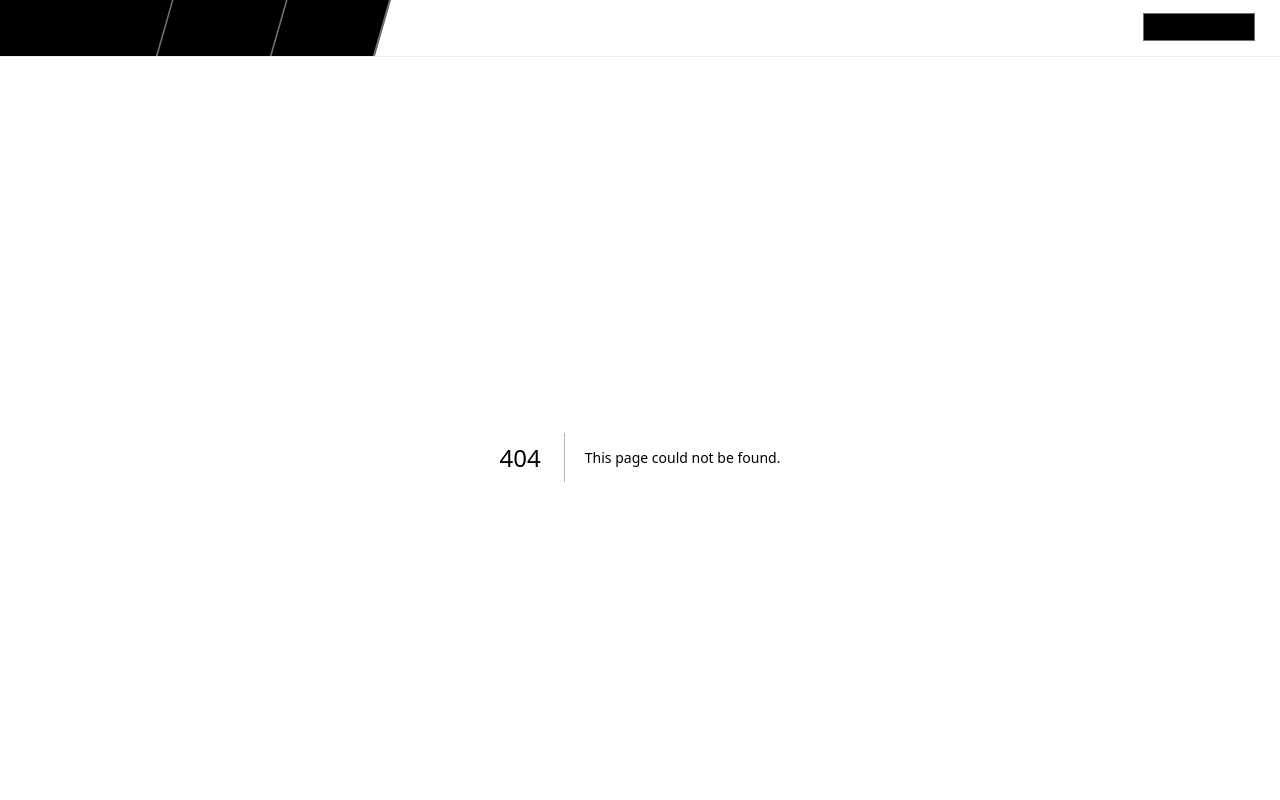
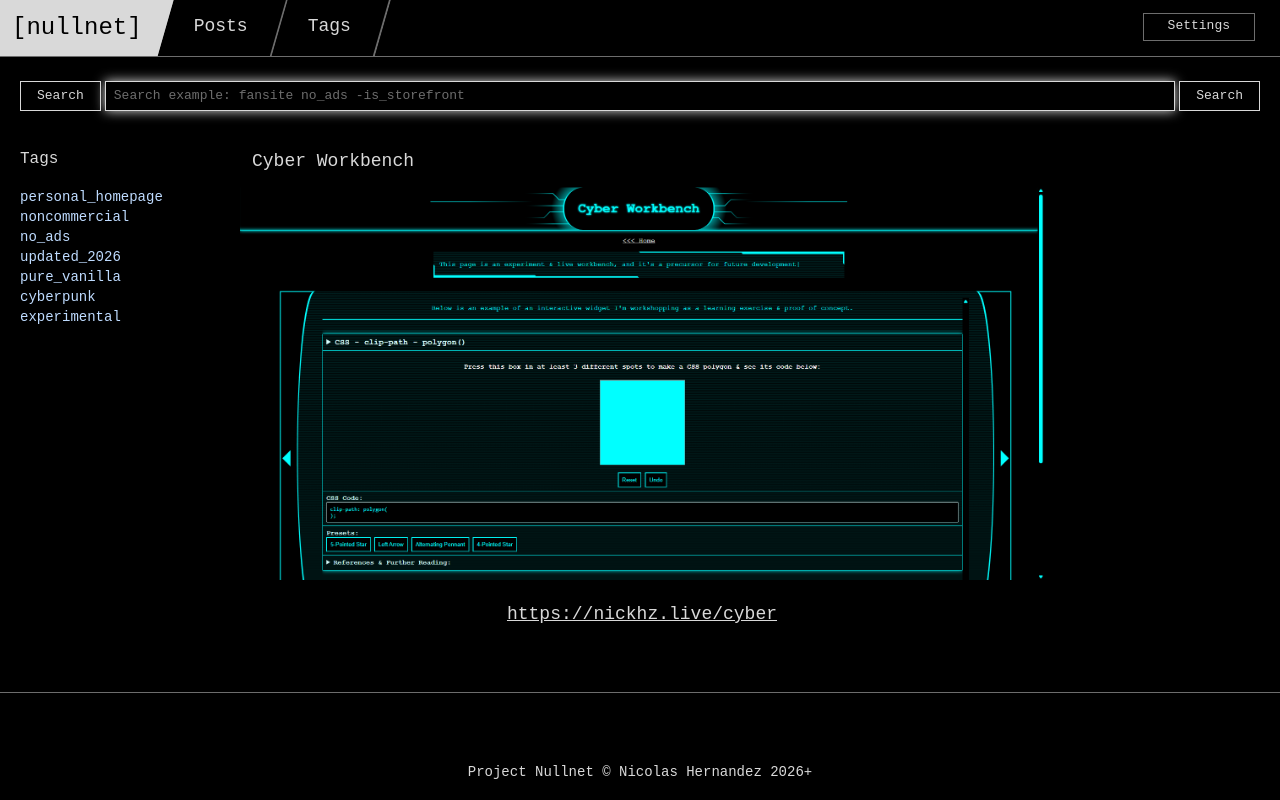
Before and after one commit to nullnet-labs/nullnet-frontend, a Next.js app: page /posts/1 in a window 1280 px wide. Before the commit this address had no page. Shown: the top 800 px of the page. Built offline with nearby package versions, Linux system fonts and the light colour scheme.

Commit message:
Clicking a post now takes you to a profile page for that post

```diff
--- /dev/null
+++ b/src/app/posts/[id]/page.tsx
@@ -0,0 +1,89 @@
+import SearchForm from "@/components/search-form";
+import styles from "@/styles/post-viewer.module.css";
+import { postData } from "@/lib/mock-data";
+
+import classes from "@/lib/css-class-list";
+import { notFound } from "next/navigation";
+
+type PostPageProps = {
+    params:Promise<{id: string}>
+}
+
+export default async function PostPage(props:PostPageProps) {
+    const params = await props.params;
+    const postDatum = postData.get(parseInt(params.id));
+
+    if (!postDatum) {
+        notFound();
+    }
+
+    return (
+        <>
+            <SearchForm />
+
+            <main className={styles['primary-content']}>
+                <input type="checkbox" id="tag-pane-expander" className={classes('hidden', styles['tag-pane-handle'])} />
+
+                <h3 className={classes('row-1 col-1 text-lg md:text-base my-3 hidden md:block', styles['tag-pane'])}>
+                    Tags
+                </h3>
+
+                <aside className={classes('row-2 col-1 text-lg/8 md:text-sm/5 hidden md:block text-blue-200', styles['tag-pane'])}>
+                    <ul>
+                        {
+                            Array.from(postDatum.tags).map((tagName) => (
+                                <li key={tagName}>
+                                    {tagName}
+                                </li>
+                            ))
+                        }
+                    </ul>
+                </aside>
+
+                <label htmlFor="tag-pane-expander" className={classes('row-1 row-end-4 col-1 mr-2 md:hidden', styles['tag-pane-handle'])}>
+                    <div className="sticky inline-block top-px text-lg px-30 pl-2 mx-auto">
+                        v ＴＡＧＳ v
+                    </div>
+                </label>
+
+                <h3 className="row-1 col-2 text-lg m-3 text-center md:text-left">
+                    {postDatum.title}
+                </h3>
+
+                <section className="row-2 col-2 text-center">
+                    {/* post details */}
+
+                    {/*
+                        will likely remain the LCP of the entire site, so optimize here...
+
+                        Image component needs width & height or fill.
+
+                        Using fill damages aspect ratios, and I won't know width & height
+                        unless (until?) I store it as metadata with the post
+                    */}
+                    <img src={postDatum.image} alt={postDatum.title} className="mx-auto" style={{maxHeight: 675}} />
+
+                    <br />
+
+                    <h3>
+                        <a href={postDatum.url} target="_blank" className="text-lg underline" >
+                            {postDatum.url}
+                        </a>
+                    </h3>
+                </section>
+
+                <nav className={'row-3 col-2 my-8 text-lg text-center'}>
+                    {/* linked-to & linked-from combination nav; may use same css checkbox trick as above */}
+                </nav>
+
+                <aside className="row-span-3 col-3 hidden xl:block md:pr-5" style={{width: 236}}>
+                    {/* the content going all the way to the edge of the page is jarring on bigger screens */}
+                </aside>
+
+                <section className="row-4 col-span-2 xl:col-span-3 text-center">
+                    {/* if the site starts getting traffic, i'll need some space to pay for keeping it alive */}
+                </section>
+            </main>
+        </>
+    )
+}
--- a/src/components/preview-card.tsx
+++ b/src/components/preview-card.tsx
@@ -23,8 +23,7 @@ export default function PreviewCard({ datum, featured }: PreviewCardProps) {
                 </header>
             }
             <a
-                href={datum.url}
-                target="_blank"
+                href={`/posts/${datum.id}`}
                 className={classes(
                     'block flex flex-col wrap-break-word p-2 hover-glow',
                     styles['preview-box']
--- /dev/null
+++ b/src/styles/app/post-viewer.module.css
@@ -0,0 +1,58 @@
+@reference "../../app/globals.css";
+
+.primary-content {
+    @apply grid w-full;
+
+    grid-template-columns: auto;
+}
+
+.tag-pane {
+    @apply pl-5;
+}
+
+label.tag-pane-handle {
+    position: relative;
+    background-color: var(--bg-color);
+    border-top: 1px solid var(--primary-accent);
+    border-bottom: 1px solid var(--primary-accent);
+    border-right: 1px solid var(--primary-accent);
+    width: 44px;
+
+    /* Tailwind has no support for writing-mode & text-orientation... */
+    writing-mode: vertical-lr;
+    text-orientation: sideways;
+
+    -webkit-writing-mode: vertical-lr;
+    -webkit-text-orientation: sideways;
+
+    -ms-writing-mode: tb-rl;
+}
+
+.tag-pane-handle:checked ~ .tag-pane {
+    @apply block;
+
+    grid-column-end: 3;
+}
+
+.tag-pane-handle:checked ~ label.tag-pane-handle {
+    grid-column: 3;
+    border-right: none;
+    border-left: 1px solid var(--primary-accent);
+}
+
+.tag-pane-handle:checked ~ :not(.tag-pane, .tag-pane-handle) {
+    opacity: 0;
+    pointer-events: none;
+}
+
+@media (min-width: 48rem) {
+    .primary-content {
+        grid-template-columns: 232px auto;
+    }
+
+    @media (min-width: 64rem) {
+        .primary-content {
+            grid-template-columns: 240px auto;
+        }
+    }
+}
```
